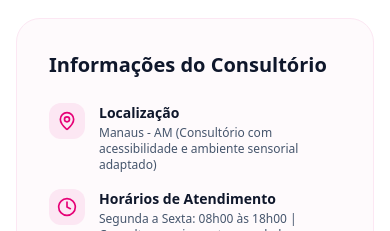
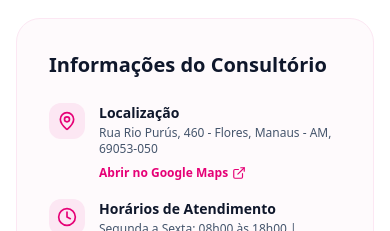
Before and after one commit to samyr-melo/Landing-page-dra-caroline, a Next.js app: page / in a window 390 px wide. Shown: the part 8940-9171 px from the top of the page. Built offline with nearby package versions, Linux system fonts and the light colour scheme.

Commit message:
update location

```diff
--- a/src/app/globals.css
+++ b/src/app/globals.css
@@ -45,6 +45,10 @@ html {
   scroll-behavior: smooth;
 }
 
+section[id] {
+  scroll-margin-top: 5rem;
+}
+
 body {
   background-color: var(--background);
   color: var(--foreground);
--- a/src/components/layout/FloatingButtons/WhatsAppFloat.tsx
+++ b/src/components/layout/FloatingButtons/WhatsAppFloat.tsx
@@ -5,7 +5,7 @@ import { clinicData } from '@/data/clinicInfo';
 
 export function WhatsAppFloat() {
   const message = encodeURIComponent(
-    'Olá! Gostaria de saber mais sobre as consultas com a Dra. Caroline Pamela.'
+    'Olá! Estou vindo pelo site. Gostaria de saber mais sobre as consultas com a Dra. Caroline Pamela.'
   );
   const href = `https://wa.me/${clinicData.whatsappNumber}?text=${message}`;
 
--- a/src/components/layout/Header/Header.tsx
+++ b/src/components/layout/Header/Header.tsx
@@ -45,7 +45,9 @@ export function Header() {
         {/* Botão Desktop */}
         <div className="hidden md:block">
           <a
-            href={`https://wa.me/${clinicData.whatsappNumber}`}
+            href={`https://wa.me/${clinicData.whatsappNumber}?text=${encodeURIComponent(
+              'Olá Dra. Caroline! Estou vindo pelo site. Gostaria de mais informações sobre o atendimento.'
+            )}`}
             target="_blank"
             rel="noopener noreferrer"
             className="rounded-full bg-pink-500 px-5 py-2.5 text-sm font-semibold text-white shadow-sm hover:bg-pink-600 transition-colors"
--- a/src/components/sections/Faq/FaqSection.tsx
+++ b/src/components/sections/Faq/FaqSection.tsx
@@ -19,7 +19,7 @@ export function FaqSection() {
       <div className="mx-auto max-w-6xl px-4 sm:px-6">
         <div className="mx-auto mb-10 max-w-3xl text-center sm:mb-14">
           <span className="inline-flex rounded-full bg-pink-100 px-4 py-1.5 text-xs font-semibold text-pink-700">
-            Estamos aqui para ajudar
+            Estamos aqui para auxiliar você e sua família
           </span>
           <h1 className="mt-4 text-3xl font-extrabold tracking-tight text-slate-900 sm:text-4xl">
             Perguntas frequentes
--- a/src/components/sections/Hero/HeroSection.tsx
+++ b/src/components/sections/Hero/HeroSection.tsx
@@ -5,7 +5,7 @@ import { ScrollReveal } from '@/components/ui/ScrollReveal';
 
 export function HeroSection() {
   return (
-    <section className="relative overflow-hidden bg-white py-14 sm:py-20 lg:py-24">
+    <section className="relative overflow-hidden bg-white py-14 sm:py-20 lg:py-15">
       {/* Estampa de fundo cobrindo toda a seção */}
       <div
         aria-hidden="true"
@@ -41,7 +41,7 @@ export function HeroSection() {
 
             <div className="flex flex-col sm:flex-row gap-3.5 pt-1">
               <a
-                href={`https://wa.me/${clinicData.whatsappNumber}`}
+                href={`https://wa.me/${clinicData.whatsappNumber}?text=${encodeURIComponent('Olá! Estou vindo pelo site. Gostaria de agendar uma consulta para o meu filho.')}`}
                 target="_blank"
                 rel="noopener noreferrer"
                 className="inline-flex justify-center items-center rounded-xl bg-pink-500 px-6 py-3.5 text-sm font-semibold text-white shadow-md hover:bg-pink-600 transition-all active:scale-95"
--- a/src/components/sections/LocationContact/ContactSection.tsx
+++ b/src/components/sections/LocationContact/ContactSection.tsx
@@ -1,4 +1,4 @@
-import { MapPin, Clock, MessageCircle } from 'lucide-react';
+import { MapPin, Clock, MessageCircle, ExternalLink } from 'lucide-react';
 import { clinicData } from '@/data/clinicInfo';
 
 function InstagramIcon({ className = 'h-5 w-5' }: { className?: string }) {
@@ -47,8 +47,17 @@ export function ContactSection() {
                 <div>
                   <h4 className="text-sm font-bold text-slate-900">Localização</h4>
                   <p className="text-xs text-slate-600 mt-0.5">
-                    {clinicData.city} - AM (Consultório com acessibilidade e ambiente sensorial adaptado)
+                    {clinicData.fullLocation}
                   </p>
+                  <a
+                    href={clinicData.googleMapsLocationUrl}
+                    target="_blank"
+                    rel="noopener noreferrer"
+                    className="mt-2 inline-flex items-center gap-1 text-xs font-semibold text-pink-600 hover:text-pink-700 hover:underline"
+                  >
+                    <span>Abrir no Google Maps</span>
+                    <ExternalLink aria-hidden="true" className="h-3.5 w-3.5" />
+                  </a>
                 </div>
               </div>
 
@@ -84,7 +93,7 @@ export function ContactSection() {
 
             <div className="pt-4 border-t border-pink-100">
               <a
-                href={`https://wa.me/${clinicData.whatsappNumber}?text=${encodeURIComponent('Olá! Gostaria de agendar uma consulta para o meu filho.')}`}
+                href={`https://wa.me/${clinicData.whatsappNumber}?text=${encodeURIComponent('Olá! Estou vindo pelo site. Gostaria de agendar uma consulta para o meu filho.')}`}
                 target="_blank"
                 rel="noopener noreferrer"
                 className="w-full inline-flex justify-center items-center gap-2 rounded-2xl bg-pink-500 px-6 py-3.5 text-sm font-semibold text-white shadow-md hover:bg-pink-600 transition-colors"
@@ -100,7 +109,7 @@ export function ContactSection() {
               title="Localização do Consultório"
               className="w-full h-full border-0"
               loading="lazy"
-              src="https://maps.google.com/maps?q=Manaus&t=&z=13&ie=UTF8&iwloc=&output=embed"
+              src="https://maps.google.com/maps?q=-3.1062953%2C-60.0209953&z=17&output=embed"
             />
           </div>
         </div>
--- a/src/components/sections/SedationSpecial/SedationSection.tsx
+++ b/src/components/sections/SedationSpecial/SedationSection.tsx
@@ -56,7 +56,7 @@ export function SedationSection() {
 
             <div className="pt-2">
               <a
-                href={`https://wa.me/${clinicData.whatsappNumber}?text=${encodeURIComponent('Olá! Gostaria de tirar dúvidas sobre a sedação consciente para o meu filho.')}`}
+                href={`https://wa.me/${clinicData.whatsappNumber}?text=${encodeURIComponent('Olá! Dra. Caroline! Gostaria de tirar dúvidas sobre a sedação consciente para o meu filho.')}`}
                 target="_blank"
                 rel="noopener noreferrer"
                 className="inline-flex rounded-xl bg-pink-500 px-6 py-3 text-sm font-semibold text-white shadow-sm hover:bg-pink-600 transition-colors"
--- a/src/components/sections/Services/ServicesSection.tsx
+++ b/src/components/sections/Services/ServicesSection.tsx
@@ -56,7 +56,7 @@ export function ServicesSection() {
                 </button>
 
                 <a
-                  href={`https://wa.me/${clinicData.whatsappNumber}?text=${encodeURIComponent(`Olá! Gostaria de informações sobre ${service.title}.`)}`}
+                  href={`https://wa.me/${clinicData.whatsappNumber}?text=${encodeURIComponent(`Olá! Estou vindo pelo site. Gostaria de informações sobre ${service.title}.`)}`}
                   target="_blank"
                   rel="noopener noreferrer"
                   className="rounded-xl bg-pink-50 px-3.5 py-1.5 text-xs font-medium text-pink-700 hover:bg-pink-100 transition-colors"
@@ -94,7 +94,7 @@ export function ServicesSection() {
 
             <div className="pt-2">
               <a
-                href={`https://wa.me/${clinicData.whatsappNumber}?text=${encodeURIComponent(`Olá! Gostaria de agendar uma consulta para ${selectedService.title}.`)}`}
+                href={`https://wa.me/${clinicData.whatsappNumber}?text=${encodeURIComponent(`Olá! Estou vindo pelo site. Gostaria de agendar uma consulta para ${selectedService.title}.`)}`}
                 target="_blank"
                 rel="noopener noreferrer"
                 className="w-full inline-flex justify-center items-center rounded-xl bg-pink-500 px-5 py-3 text-sm font-semibold text-white shadow-md hover:bg-pink-600 transition-all"
--- a/src/components/ui/FaqSidebar.tsx
+++ b/src/components/ui/FaqSidebar.tsx
@@ -153,7 +153,7 @@ export function FaqSidebar({ isOpen, onClose }: FaqSidebarProps) {
           </p>
           <a
             href={`https://wa.me/${clinicData.whatsappNumber}?text=${encodeURIComponent(
-              'Olá Dra. Caroline! Gostaria de tirar algumas dúvidas pontuais sobre o atendimento.'
+              'Olá Dra. Caroline! Estou vindo pelo site. Gostaria de tirar algumas dúvidas pontuais sobre o atendimento.'
             )}`}
             target="_blank"
             rel="noopener noreferrer"
--- a/src/data/clinicInfo.ts
+++ b/src/data/clinicInfo.ts
@@ -12,6 +12,7 @@ export const clinicData: ClinicContactInfo = {
   whatsappNumber: '5592981410707',
   // Cole aqui o link de compartilhar ou avaliar que copiou do Google Maps:
   googleMapsReviewUrl: 'https://maps.app.goo.gl/1W9LRVovR2wupqoN6',
+  googleMapsLocationUrl: 'https://maps.app.goo.gl/tZgkcWVXBTGWhicUA',
   instagramHandle: 'dracarolinepamela',
 };
 
--- a/src/types/index.ts
+++ b/src/types/index.ts
@@ -30,4 +30,5 @@ export interface ClinicContactInfo {
   city: string;
   instagramHandle: string;
   googleMapsReviewUrl: string;
+  googleMapsLocationUrl: string;
 }
```
Also changed, not shown: src/components/layout/Footer/Footer.tsx (+6 -6 lines).
